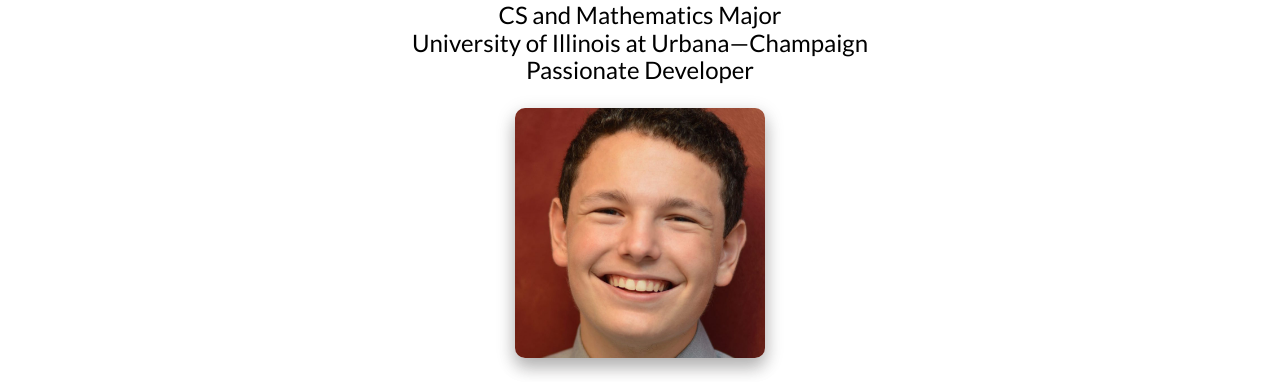
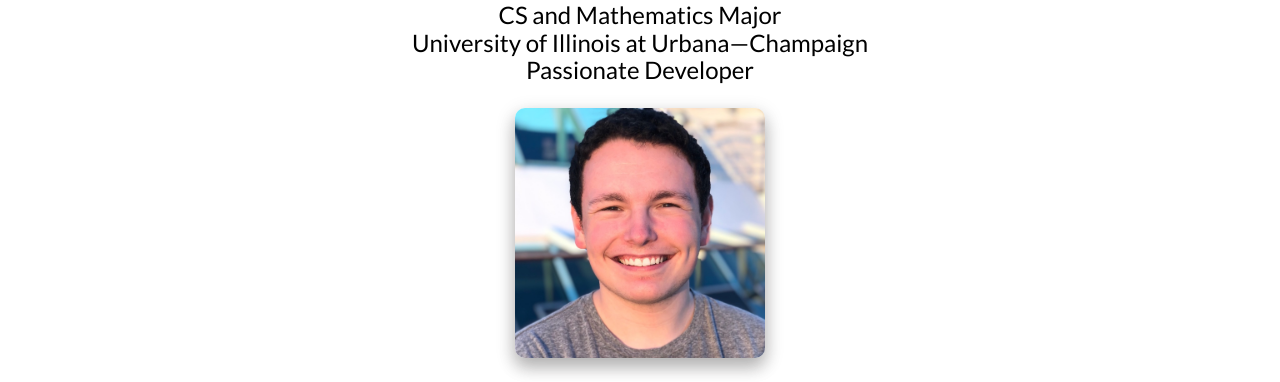
Before and after one commit to josh-byster/josh-byster.github.io, a website: page index.html in a window 1280 px wide. Shown: the part 126-508 px from the top of the page. Drawn offline with nearby package versions, Linux system fonts and the light colour scheme.

Commit message:
Changed profile picture

```diff
--- a/index.html
+++ b/index.html
@@ -29,7 +29,7 @@
           CS and Mathematics Major<br />University of Illinois at
           Urbana—Champaign<br />Passionate Developer
         </h3>
-        <img class="img drop-shadow" src="images/screen.jpg" />
+        <img class="img drop-shadow" src="images/josh.jpg" />
         <h3>
           Please scroll down for my latest projects or connect with me on a
           channel below!
```
Also changed, not shown: images/josh.jpg (added), images/screen3.jpg (deleted).
